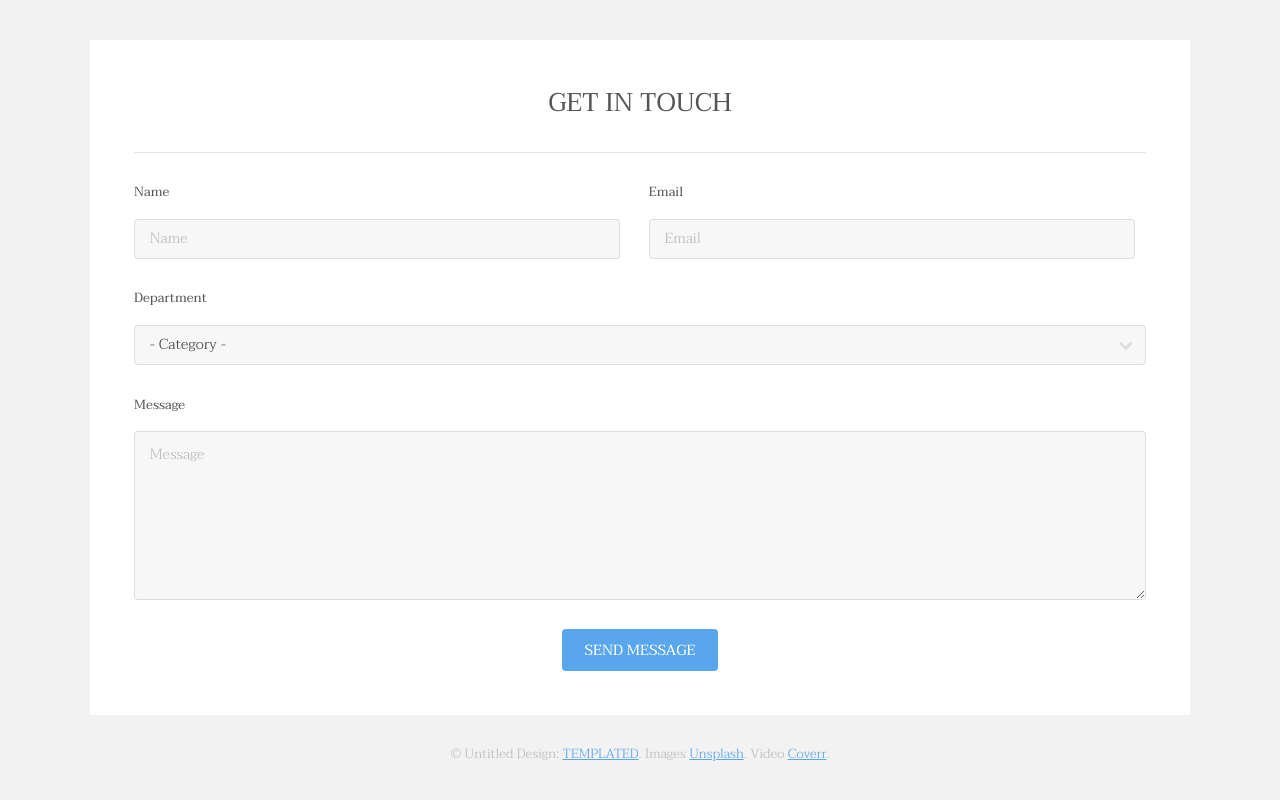
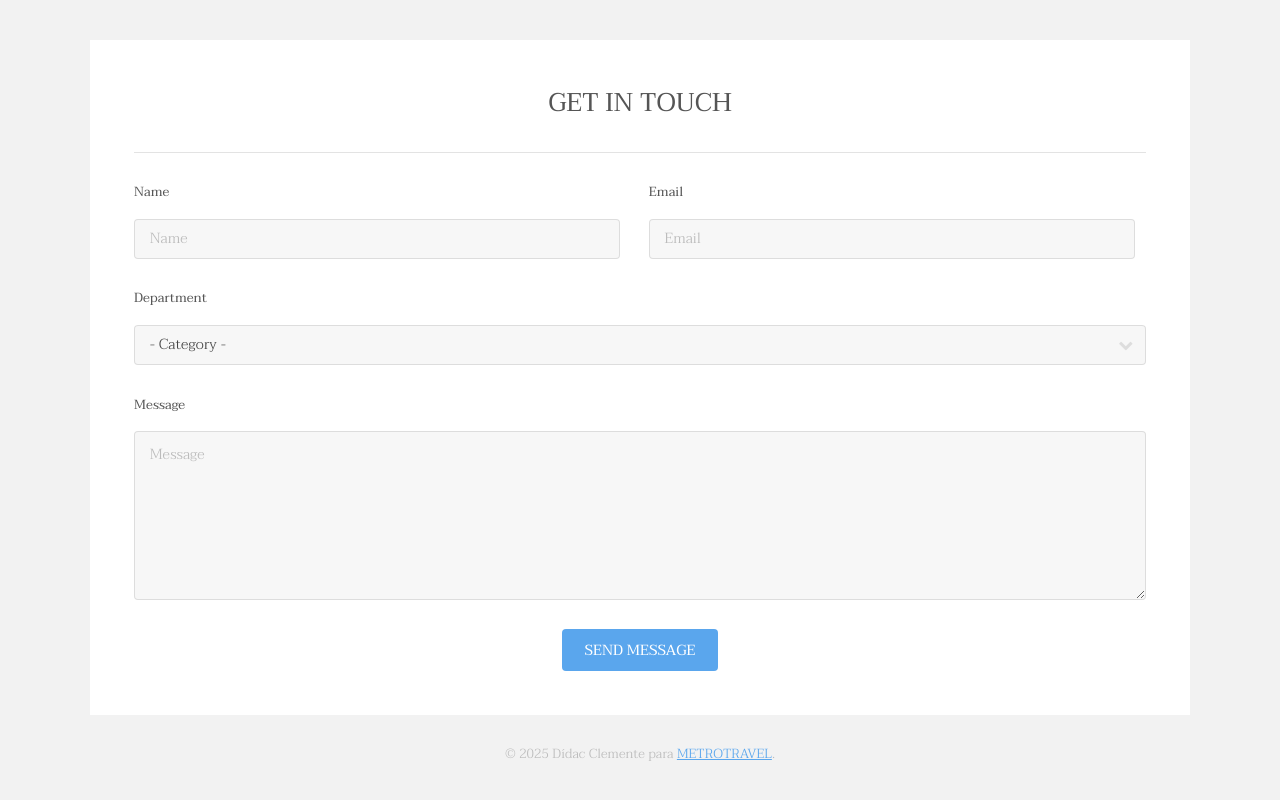
Before and after one commit to clereqdid/04_REP_METROPOLITA, a plain HTML site: page index.html in a window 1280 px wide. Shown: the part 3231-4031 px from the top of the page. Drawn offline with Linux system fonts and the light colour scheme.

Commit message:
cambios en el pie de página por DIDAC

```diff
--- a/index.html
+++ b/index.html
@@ -194,7 +194,7 @@
 						</div>
 					</section>
 					<div class="copyright">
-						&copy; Untitled Design: <a href="https://templated.co/">TEMPLATED</a>. Images <a href="https://unsplash.com/">Unsplash</a>. Video <a href="http://coverr.co/">Coverr</a>.
+						&copy; 2025 Dídac Clemente para <a href="https://metro.travel/">METROTRAVEL</a>.
 					</div>
 				</div>
 			</footer>
```
